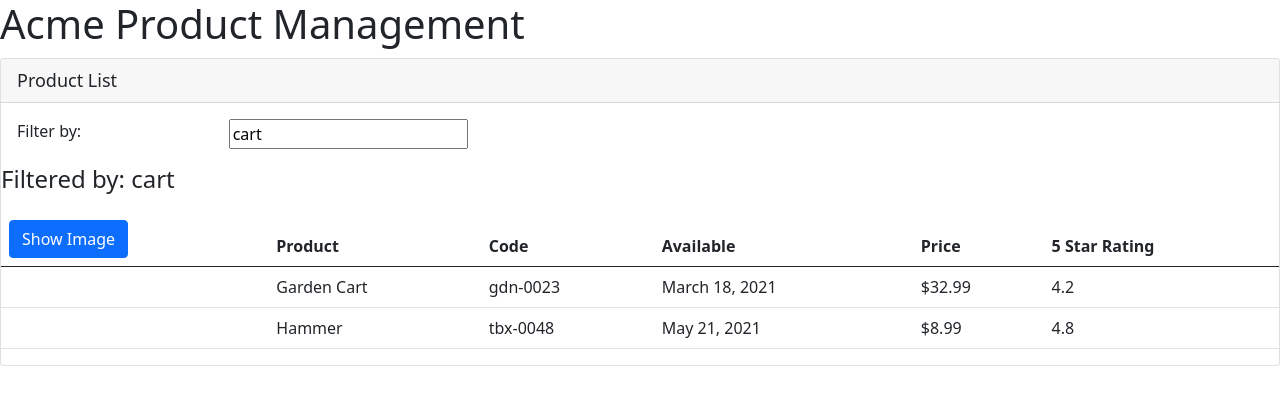
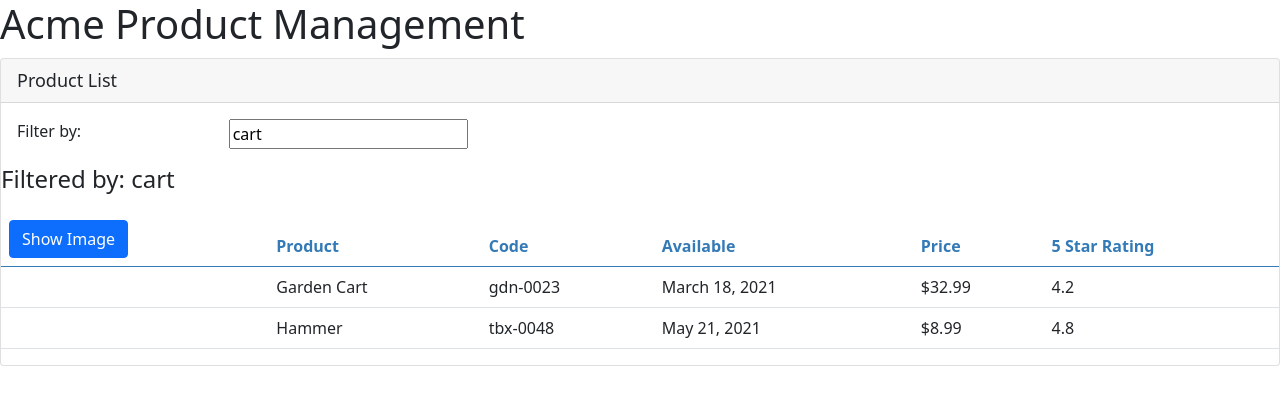
Before and after one commit to yyalexyy/Product-Management, an Angular app in the folder APM/: page / in a window 1280 px wide. Shown: the top 404 px of the page. Built offline with nearby package versions, Linux system fonts and the light colour scheme.

Commit message:
implement interace and add style to thead

```diff
--- /dev/null
+++ b/APM/src/app/products/product-list.component.css
@@ -0,0 +1,3 @@
+thead {
+    color: #337AB7;
+}
--- a/APM/src/app/products/product-list.component.ts
+++ b/APM/src/app/products/product-list.component.ts
@@ -1,8 +1,10 @@
 import { Component } from "@angular/core";
+import { IProduct } from "./product";
 
 @Component({
     selector: 'pm-products',
-    templateUrl: './product-list.component.html'
+    templateUrl: './product-list.component.html',
+    styleUrls: ['./product-list.component.css']
 })
 export class ProductListComponent {
     pageTitle: string = 'Product List';
@@ -10,7 +12,7 @@
     imageMargin: number = 2;
     showImage: boolean = false;
     listFilter: string = 'cart';
-    products: any[] = [
+    products: IProduct[] = [
         {
             "productId": 2,
             "productName": "Garden Cart",
--- /dev/null
+++ b/APM/src/app/products/product.ts
@@ -0,0 +1,10 @@
+export interface IProduct {
+    productId: number;
+    productName: string;
+    productCode: string;
+    releaseDate: string;
+    price: number;
+    description: string;
+    starRating: number;
+    imageUrl: string;
+}
```
